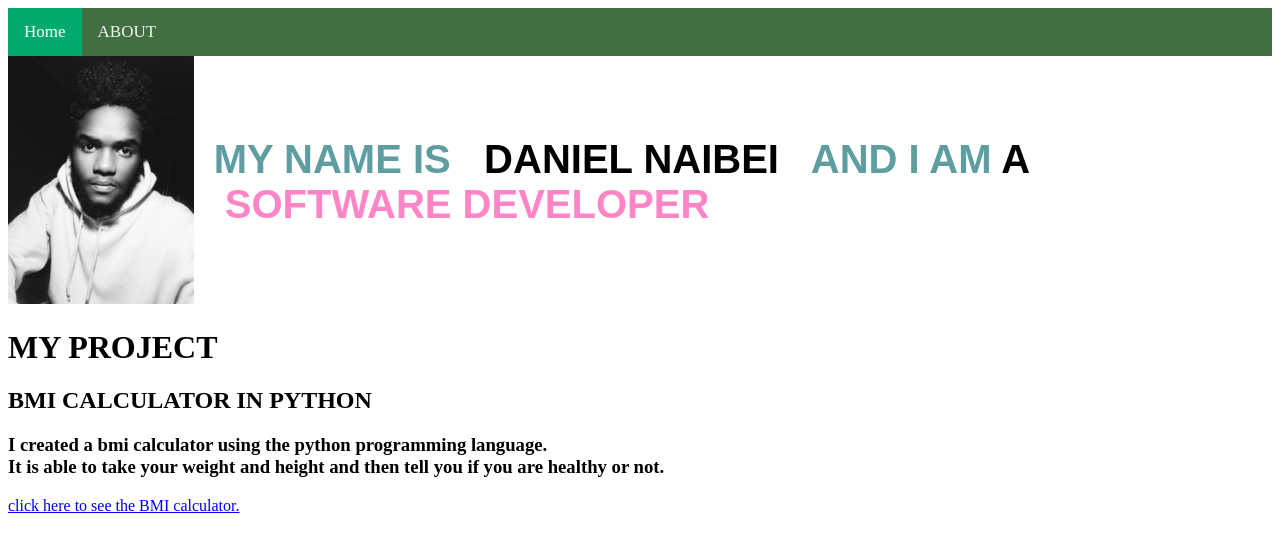
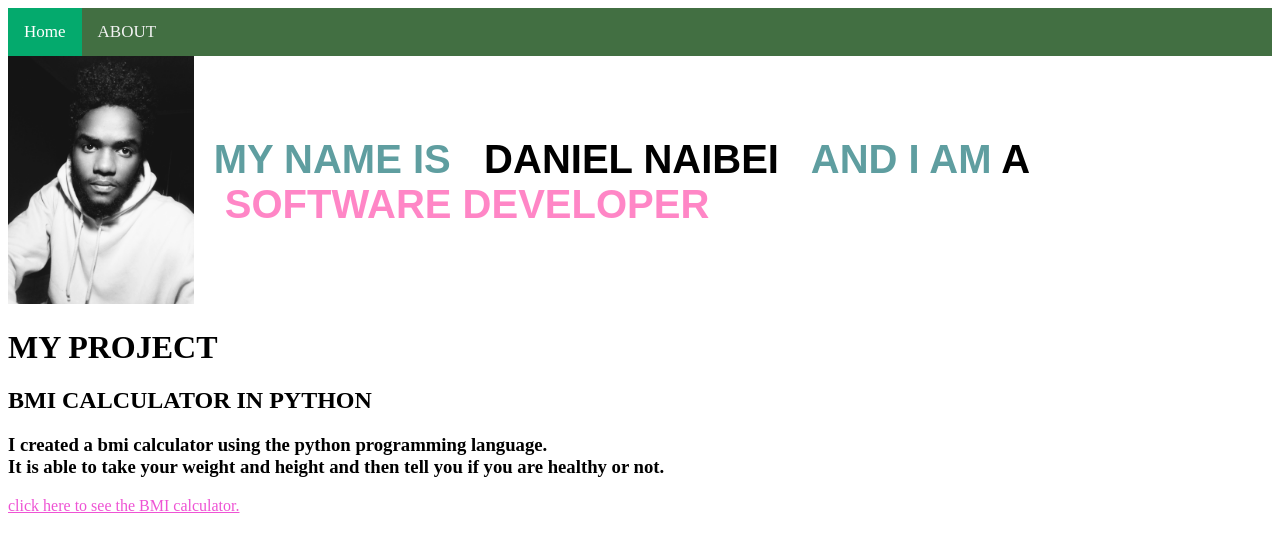
Before and after one commit to danieltendet/IP1, a plain HTML site: page index.html in a window 1280 px wide. Drawn offline with Linux system fonts and the light colour scheme.

Commit message:
added style to BMI calc link

```diff
--- a/styles.css
+++ b/styles.css
@@ -72,3 +72,8 @@ body, html {
         font-family: monospace;
 
       }
+
+      .click{
+        font-size: medium;
+        color: rgb(238, 83, 212);
+      }
```
